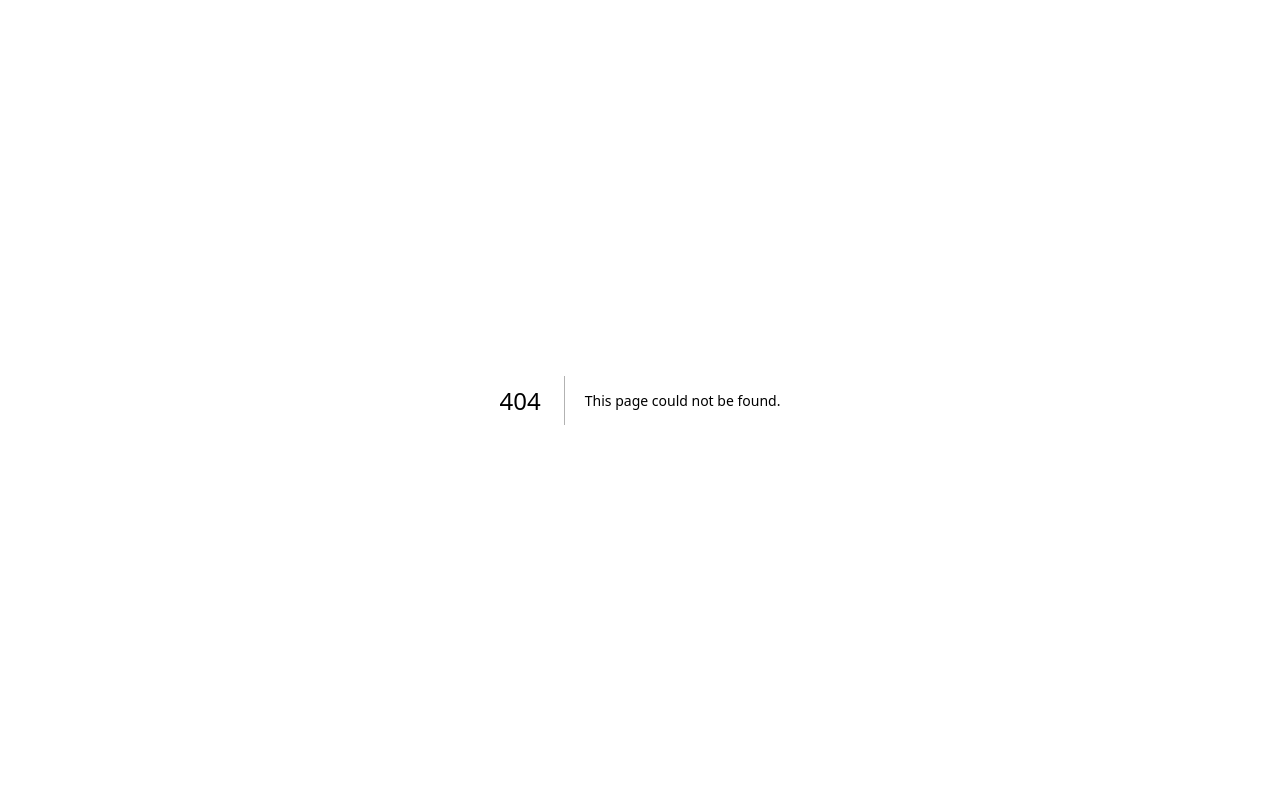
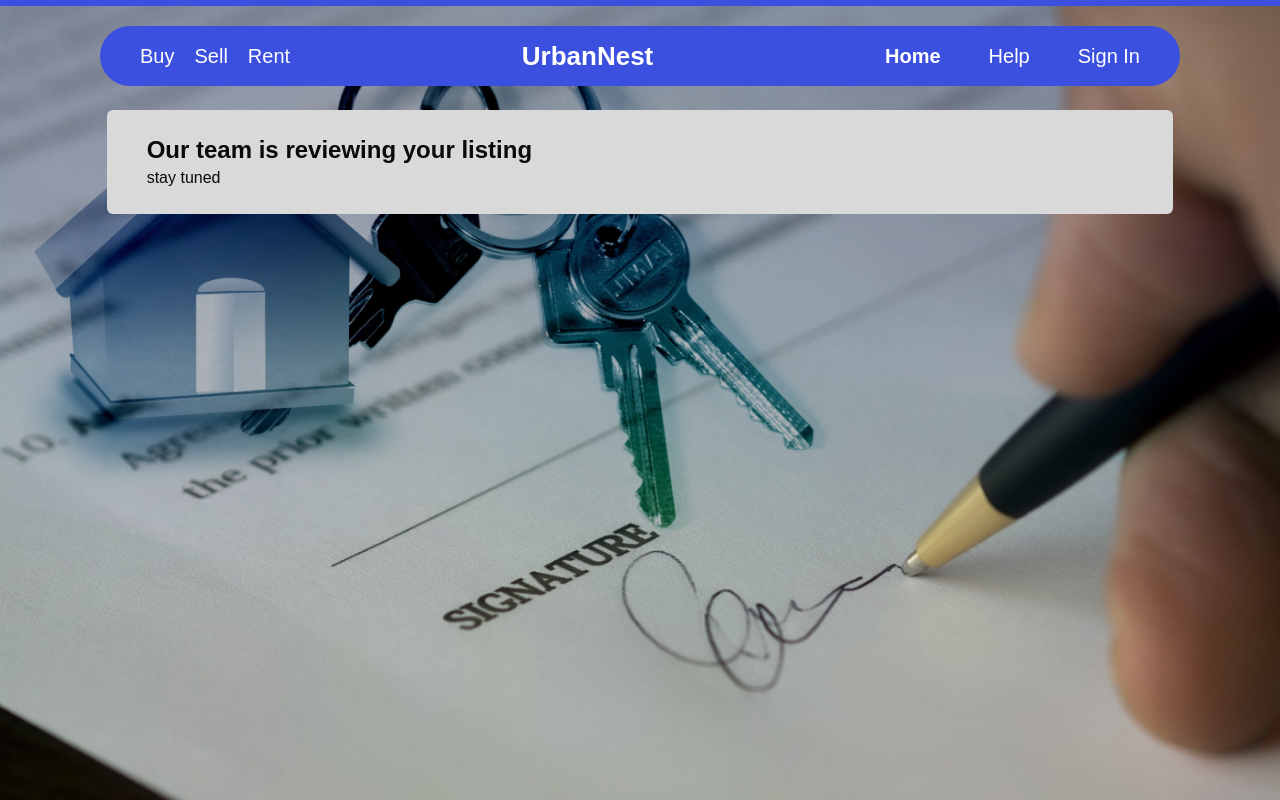
Before and after one commit to randilsk/RealEstate-Web-App, a Next.js app in the folder frontend/: page /sell/list_review in a window 1280 px wide. Before the commit this address had no page. Built offline with nearby package versions, Linux system fonts and the light colour scheme.

Commit message:
minor change

```diff
--- /dev/null
+++ b/frontend/src/app/sell/list_review/page.jsx
@@ -0,0 +1,18 @@
+import React from "react";
+import Header from "@/components/Header";
+import Bluebar from "@/components/Bluebar";
+import ListReview from "@/components/SellPageContent/ListReview";
+
+function page() {
+  return (
+    <>
+      <div className="bg-[url('/images/sell-image/sell-hero-section.png')] bg-cover bg-center min-h-screen">
+        <Bluebar />
+        <Header />
+        <ListReview />
+      </div>
+    </>
+  );
+}
+
+export default page;
--- a/frontend/src/components/Header.jsx
+++ b/frontend/src/components/Header.jsx
@@ -30,7 +30,9 @@ function Header() {
         <div className="text-white text-[26px] font-bold">UrbanNest</div>
       </div>
       <div className="flex justify-start items-center gap-7">
-        <NavItem isBold={true}>Home</NavItem>
+        <NavItem isBold={true}>
+          <Link href={"/"}>Home</Link>{" "}
+        </NavItem>
         <NavItem>Help</NavItem>
         <NavItem>Sign In</NavItem>
       </div>
--- a/frontend/src/components/HomeContent/HeroSection.jsx
+++ b/frontend/src/components/HomeContent/HeroSection.jsx
@@ -30,7 +30,7 @@ function HeroSection() {
         </div>
 
         {/* Search Bar */}
-        <div className="justify-between h-[55px] w-full md:w-[500px] px-4 md:px-[23px] py-1.5 bg-[#bcbbba] rounded-[50px] flex items-center gap-4 md:gap-[15px] opacity-90 ml-4 md:ml-[135px]">
+        <div className="justify-between h-[55px] w-2/4  px-4 md:px-[23px] py-1.5 bg-[#bcbbba] rounded-[50px] flex items-center gap-4 md:gap-[15px] opacity-90 ml-4 md:ml-[135px]">
           <div className="text-left w-80">
             <input
               type="text"
--- a/frontend/src/components/HomeContent/HomeBuySellRent.jsx
+++ b/frontend/src/components/HomeContent/HomeBuySellRent.jsx
@@ -1,12 +1,12 @@
 import React from "react";
 import Image from "next/image";
 import { Button } from "@/components/ui/button";
-
+import Link from "next/link";
 function HomeBuySellRent() {
   return (
-    <div className="bg-main-bg flex justify-between items-center my-40 mx-36 mb-24 h-screen">
+    <div className="bg-main-bg flex justify-between items-center my-40 mx-36 mb-24 h-auto gap-10 ">
       {/* Card 1: Buy a property */}
-      <div className="w-[377px] h-[485px] px-[43px] py-4 bg-white border rounded-[38px] shadow-md flex flex-col items-center gap-2.5 hover:border-red-2 hover:border-2 hover:border-main-blue hover:bg-main-bg transition-colors duration-600">
+      <div className="w-2/3 h-[485px] px-[43px] py-4 bg-white border rounded-[38px] shadow-md flex flex-col items-center gap-2.5 hover:border-red-2 hover:border-2 hover:border-main-blue hover:bg-main-bg transition-colors duration-600">
         <Image
           src="/images/buy-home.png"
           width={180}
@@ -25,13 +25,13 @@ function HomeBuySellRent() {
         <div className="pt-5">
           {" "}
           <Button className="bg-white border-main-blue text-main-blue hover:bg-main-blue hover:text-white w-52 font-bold border-2">
-            Explore Properties
+            <Link href={"/buy"}>Explore Properties </Link>
           </Button>
         </div>
       </div>
 
       {/* Card 2: Sell a property */}
-      <div className="w-[377px] h-[485px] px-[43px] py-4 bg-white rounded-[38px] shadow-md flex flex-col items-center gap-2.5 hover:border-red-2 hover:border-2 hover:border-main-blue hover:bg-main-bg transition-colors duration-600">
+      <div className="w-2/3 h-[485px] px-[43px] py-4 bg-white rounded-[38px] shadow-md flex flex-col items-center gap-2.5 hover:border-red-2 hover:border-2 hover:border-main-blue hover:bg-main-bg transition-colors duration-600">
         <Image
           src="/images/sell-home.png"
           width={180}
@@ -48,14 +48,16 @@ function HomeBuySellRent() {
           it happen.
         </p>
         <div className="pt-9">
-          <Button className="bg-white border-main-blue text-main-blue hover:bg-main-blue hover:text-white w-52 font-bold border-2">
-            Sell Today
-          </Button>
+          <Link href={"/sell"}>
+            <Button className="bg-white border-main-blue text-main-blue hover:bg-main-blue hover:text-white w-52 font-bold border-2 ">
+              Sell Today
+            </Button>
+          </Link>
         </div>
       </div>
 
       {/* Card 3: Rent a property */}
-      <div className="w-[377px] h-[485px] px-[43px] py-4 bg-white rounded-[38px] shadow-md flex flex-col items-center gap-2.5 hover:border-red-2 hover:border-2 hover:border-main-blue hover:bg-main-bg transition-colors duration-600">
+      <div className="w-2/3 h-[485px] px-[43px] py-4 bg-white rounded-[38px] shadow-md flex flex-col items-center gap-2.5 hover:border-red-2 hover:border-2 hover:border-main-blue hover:bg-main-bg transition-colors duration-600">
         <Image
           src="/images/rent-home.png"
           width={180}
--- /dev/null
+++ b/frontend/src/components/SellPageContent/ListReview.jsx
@@ -0,0 +1,18 @@
+import React from "react";
+
+function Listing() {
+  return (
+    <>
+      <div className="flex justify-center items-center mt-6">
+        <div className="h-full w-10/12 bg-[#d9d9d9] rounded-md py-6 px-10 ">
+          <h1 className="text-2xl font-bold">
+            Our team is reviewing your listing
+          </h1>
+          <p>stay tuned</p>
+        </div>
+      </div>
+    </>
+  );
+}
+
+export default Listing;
--- a/frontend/src/components/SellPageContent/LocationConfirmation.jsx
+++ b/frontend/src/components/SellPageContent/LocationConfirmation.jsx
@@ -61,7 +61,7 @@ function LocationConfirmation() {
             <div className="w-11/12 h-5/6 bg-gray-500">
               {coordinates ? (
                 <GoogleMap
-                  mapContainerStyle={{ width: "100%", height: "400px" }}
+                  mapContainerStyle={{ width: "100%", height: "100%" }}
                   center={coordinates}
                   zoom={15}
                 >
```
